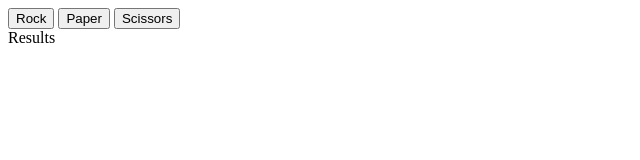
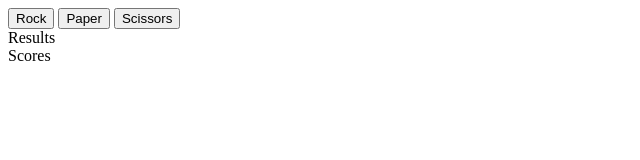
Before and after one commit to cadltop/odin-rock-paper-scissors, a plain HTML site: page index.html in a window 1280 px wide. Shown: the full height of the page, 0-640 px from the left. Drawn offline with Linux system fonts and the light colour scheme.

Commit message:
Add .score div to contain scores (in child divs).

```diff
--- a/index.html
+++ b/index.html
@@ -15,5 +15,9 @@
         <div class="results">
             <div class="results-txt">Results</div>
         </div>
+
+        <div class="score">
+            <div class="score-txt">Scores</div>
+        </div>
     </body>
 </html>
```
